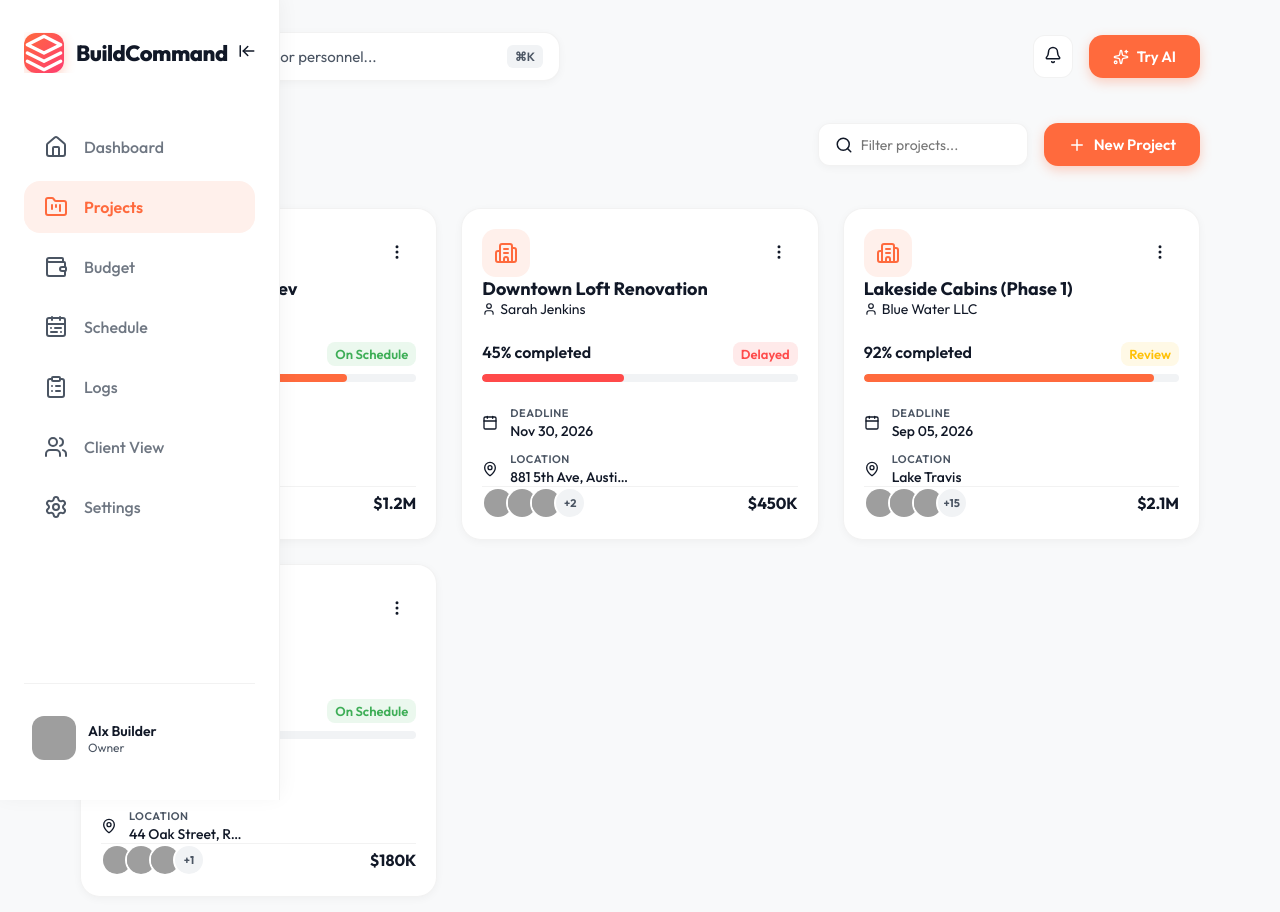
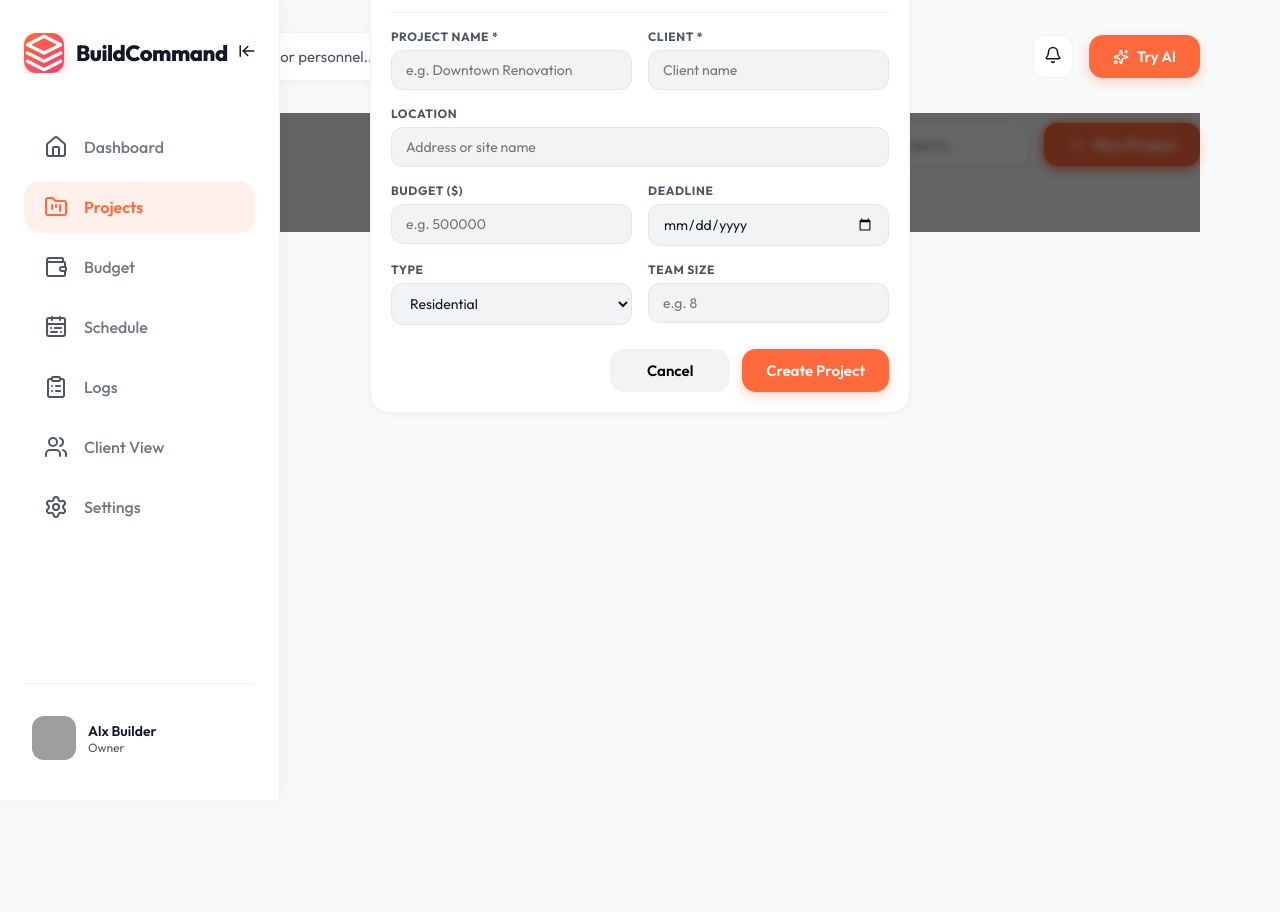
Before and after one commit to alx-ruiz/constructionapp, a React (Vite) app: page /projects in a window 1280 px wide. Both pictures are taken after a click on the button "New Project". Shown: the top 912 px of the page. After the commit the page ends 800 px from the top, so only its background shows below. Built offline with nearby package versions, Linux system fonts and the light colour scheme; grey boxes are pictures that could not be loaded.

Commit message:
Auto-publish: Mon Mar 23 19:41:42 CDT 2026

```diff
--- a/src/pages/Projects.css
+++ b/src/pages/Projects.css
@@ -133,3 +133,45 @@
   color: var(--text-secondary);
   z-index: 10;
 }
+
+.dropdown-wrapper {
+  position: relative;
+}
+
+.dropdown-menu {
+  position: absolute;
+  top: 100%;
+  right: 0;
+  background: var(--bg-secondary);
+  border: 1px solid var(--border-color);
+  border-radius: 12px;
+  box-shadow: 0 8px 32px rgba(0,0,0,0.15);
+  z-index: 100;
+  min-width: 140px;
+  padding: 4px;
+  overflow: hidden;
+}
+
+.dropdown-menu button {
+  display: flex;
+  align-items: center;
+  gap: 8px;
+  width: 100%;
+  padding: 10px 14px;
+  border: none;
+  background: none;
+  font-size: 14px;
+  font-family: inherit;
+  color: var(--text-primary);
+  cursor: pointer;
+  border-radius: 8px;
+  transition: background 0.15s;
+}
+
+.dropdown-menu button:hover {
+  background: var(--bg-tertiary);
+}
+
+.dropdown-menu button.text-danger {
+  color: var(--status-danger);
+}
--- a/src/pages/Projects.tsx
+++ b/src/pages/Projects.tsx
@@ -1,89 +1,134 @@
-import { MoreVertical, Calendar, User, MapPin, Building2, Plus, Search } from 'lucide-react';
+import { useState, useMemo } from 'react';
+import { MoreVertical, Calendar, User, MapPin, Building2, Plus, Search, Trash2, Edit3 } from 'lucide-react';
+import Modal from '../components/Modal';
+import { showToast } from '../components/Toast';
+import { getProjects, addProject, updateProject, deleteProject } from '../data/dataStore';
+import type { Project } from '../data/dataStore';
 import './Projects.css';
 
-const MOCK_PROJECTS = [
-  {
-    id: 1,
-    name: 'Modern Townhouse Dev',
-    client: 'Alx Builder Corp',
-    location: '124 Azure Way, Austin TX',
-    progress: 78,
-    status: 'On Schedule',
-    deadline: 'Oct 12, 2026',
-    budget: '$1.2M',
-    type: 'Residential',
-    teamSize: 12
-  },
-  {
-    id: 2,
-    name: 'Downtown Loft Renovation',
-    client: 'Sarah Jenkins',
-    location: '881 5th Ave, Austin TX',
-    progress: 45,
-    status: 'Delayed',
-    deadline: 'Nov 30, 2026',
-    budget: '$450K',
-    type: 'Renovation',
-    teamSize: 5
-  },
-  {
-    id: 3,
-    name: 'Lakeside Cabins (Phase 1)',
-    client: 'Blue Water LLC',
-    location: 'Lake Travis',
-    progress: 92,
-    status: 'Review',
-    deadline: 'Sep 05, 2026',
-    budget: '$2.1M',
-    type: 'New Build',
-    teamSize: 18
-  },
-  {
-    id: 4,
-    name: 'Suburban Extension',
-    client: 'The Millers',
-    location: '44 Oak Street, Round Rock TX',
-    progress: 15,
-    status: 'On Schedule',
-    deadline: 'Jan 15, 2027',
-    budget: '$180K',
-    type: 'Extension',
-    teamSize: 4
-  }
-];
+const PROJECT_TYPES = ['Residential', 'Renovation', 'New Build', 'Extension', 'Commercial', 'Other'];
+const STATUSES: Project['status'][] = ['On Schedule', 'Delayed', 'Review', 'Completed'];
 
 export default function Projects() {
+  const [projects, setProjects] = useState(getProjects);
+  const [search, setSearch] = useState('');
+  const [isModalOpen, setIsModalOpen] = useState(false);
+  const [editingProject, setEditingProject] = useState<Project | null>(null);
+  const [dropdownOpen, setDropdownOpen] = useState<string | null>(null);
+
+  // Form state
+  const [form, setForm] = useState({ name: '', client: '', location: '', budget: '', deadline: '', type: 'Residential', teamSize: '', status: 'On Schedule' as Project['status'], progress: '' });
+
+  const refresh = () => setProjects(getProjects());
+
+  const filtered = useMemo(() => {
+    if (!search.trim()) return projects;
+    const q = search.toLowerCase();
+    return projects.filter(p =>
+      p.name.toLowerCase().includes(q) ||
+      p.client.toLowerCase().includes(q) ||
+      p.location.toLowerCase().includes(q) ||
+      p.type.toLowerCase().includes(q)
+    );
+  }, [projects, search]);
+
+  const openCreate = () => {
+    setEditingProject(null);
+    setForm({ name: '', client: '', location: '', budget: '', deadline: '', type: 'Residential', teamSize: '', status: 'On Schedule', progress: '' });
+    setIsModalOpen(true);
+  };
+
+  const openEdit = (p: Project) => {
+    setEditingProject(p);
+    setForm({
+      name: p.name, client: p.client, location: p.location,
+      budget: String(p.budget), deadline: p.deadline, type: p.type,
+      teamSize: String(p.teamSize), status: p.status, progress: String(p.progress)
+    });
+    setDropdownOpen(null);
+    setIsModalOpen(true);
+  };
+
+  const handleSubmit = () => {
+    if (!form.name.trim() || !form.client.trim()) {
+      showToast('Project name and client are required.', 'error');
+      return;
+    }
+    if (editingProject) {
+      updateProject(editingProject.id, {
+        name: form.name, client: form.client, location: form.location,
+        budget: Number(form.budget) || 0, deadline: form.deadline, type: form.type,
+        teamSize: Number(form.teamSize) || 1, status: form.status,
+        progress: Math.min(100, Math.max(0, Number(form.progress) || 0)),
+      });
+      showToast(`"${form.name}" updated successfully.`);
+    } else {
+      addProject({
+        name: form.name, client: form.client, location: form.location,
+        budget: Number(form.budget) || 0, deadline: form.deadline, type: form.type,
+        teamSize: Number(form.teamSize) || 1, status: form.status,
+        progress: Math.min(100, Math.max(0, Number(form.progress) || 0)),
+      });
+      showToast(`"${form.name}" created successfully.`);
+    }
+    setIsModalOpen(false);
+    refresh();
+  };
+
+  const handleDelete = (p: Project) => {
+    setDropdownOpen(null);
+    if (confirm(`Delete "${p.name}"? This cannot be undone.`)) {
+      deleteProject(p.id);
+      showToast(`"${p.name}" deleted.`, 'info');
+      refresh();
+    }
+  };
+
+  const formatBudget = (b: number) => {
+    if (b >= 1_000_000) return `$${(b / 1_000_000).toFixed(1)}M`;
+    if (b >= 1_000) return `$${(b / 1_000).toFixed(0)}K`;
+    return `$${b}`;
+  };
+
   return (
     <div className="projects-wrapper animate-fade-in">
 
       <div className="flex justify-between items-center mb-8 flex-wrap gap-4">
         <div>
           <h2 className="text-secondary mb-2">Active Projects</h2>
-          <div className="text-xl font-bold">4 Projects In Progress</div>
+          <div className="text-xl font-bold">{filtered.length} Project{filtered.length !== 1 ? 's' : ''} In Progress</div>
         </div>
 
         <div className="flex gap-4">
           <div className="search-box">
              <Search size={18} className="text-secondary" />
-             <input type="text" placeholder="Filter projects..." />
+             <input type="text" placeholder="Filter projects..." value={search} onChange={e => setSearch(e.target.value)} />
           </div>
-          <button className="btn btn-primary">
+          <button className="btn btn-primary" onClick={openCreate}>
             <Plus size={18} /> New Project
           </button>
         </div>
       </div>
 
       <div className="projects-grid">
-        {MOCK_PROJECTS.map(project => (
+        {filtered.map(project => (
           <div key={project.id} className="card project-card">
 
             <div className="flex justify-between items-start mb-4">
               <div className="project-icon-box">
                 <Building2 size={24} className="text-brand" />
               </div>
-              <button className="btn-icon bg-transparent border-none">
-                <MoreVertical size={18} />
-              </button>
+              <div className="dropdown-wrapper">
+                <button className="btn-icon bg-transparent border-none" onClick={() => setDropdownOpen(dropdownOpen === project.id ? null : project.id)}>
+                  <MoreVertical size={18} />
+                </button>
+                {dropdownOpen === project.id && (
+                  <div className="dropdown-menu animate-fade-in">
+                    <button onClick={() => openEdit(project)}><Edit3 size={14} /> Edit</button>
+                    <button className="text-danger" onClick={() => handleDelete(project)}><Trash2 size={14} /> Delete</button>
+                  </div>
+                )}
+              </div>
             </div>
 
             <h3 className="project-title mb-1">{project.name}</h3>
@@ -94,7 +139,7 @@ export default function Projects() {
             <div className="progress-section mb-6">
               <div className="flex justify-between items-end mb-2">
                 <span className="font-semibold">{project.progress}% completed</span>
-                <span className={`pill ${project.status === 'On Schedule' ? 'success' : project.status === 'Delayed' ? 'danger' : 'warning'}`}>
+                <span className={`pill ${project.status === 'On Schedule' ? 'success' : project.status === 'Delayed' ? 'danger' : project.status === 'Completed' ? 'success' : 'warning'}`}>
                   {project.status}
                 </span>
               </div>
@@ -114,7 +159,7 @@ export default function Projects() {
                 <Calendar size={16} className="text-secondary" />
                 <div className="meta-text">
                   <span className="meta-label">Deadline</span>
-                  <span className="meta-value">{project.deadline}</span>
+                  <span className="meta-value">{new Date(project.deadline).toLocaleDateString('en-US', { month: 'short', day: 'numeric', year: 'numeric' })}</span>
                 </div>
               </div>
               <div className="meta-item">
@@ -130,7 +175,6 @@ export default function Projects() {
 
             <div className="flex justify-between items-center">
               <div className="team-avatars">
-                {/* Simulated team avatars overlap */}
                 <img src={`https://i.pravatar.cc/150?u=${project.id}1`} alt="T" />
                 <img src={`https://i.pravatar.cc/150?u=${project.id}2`} alt="T" />
                 <img src={`https://i.pravatar.cc/150?u=${project.id}3`} alt="T" />
@@ -138,13 +182,71 @@ export default function Projects() {
                    <div className="avatar-more">+{project.teamSize - 3}</div>
                 )}
               </div>
-              <div className="font-bold">{project.budget}</div>
+              <div className="font-bold">{formatBudget(project.budget)}</div>
             </div>
 
           </div>
         ))}
       </div>
 
+      {/* Create/Edit Modal */}
+      <Modal isOpen={isModalOpen} onClose={() => setIsModalOpen(false)} title={editingProject ? 'Edit Project' : 'New Project'}>
+        <div className="form-row">
+          <div className="form-group">
+            <label>Project Name *</label>
+            <input type="text" value={form.name} onChange={e => setForm(f => ({...f, name: e.target.value}))} placeholder="e.g. Downtown Renovation" />
+          </div>
+          <div className="form-group">
+            <label>Client *</label>
+            <input type="text" value={form.client} onChange={e => setForm(f => ({...f, client: e.target.value}))} placeholder="Client name" />
+          </div>
+        </div>
+        <div className="form-group">
+          <label>Location</label>
+          <input type="text" value={form.location} onChange={e => setForm(f => ({...f, location: e.target.value}))} placeholder="Address or site name" />
+        </div>
+        <div className="form-row">
+          <div className="form-group">
+            <label>Budget ($)</label>
+            <input type="number" value={form.budget} onChange={e => setForm(f => ({...f, budget: e.target.value}))} placeholder="e.g. 500000" />
+          </div>
+          <div className="form-group">
+            <label>Deadline</label>
+            <input type="date" value={form.deadline} onChange={e => setForm(f => ({...f, deadline: e.target.value}))} />
+          </div>
+        </div>
+        <div className="form-row">
+          <div className="form-group">
+            <label>Type</label>
+            <select value={form.type} onChange={e => setForm(f => ({...f, type: e.target.value}))}>
+              {PROJECT_TYPES.map(t => <option key={t} value={t}>{t}</option>)}
+            </select>
+          </div>
+          <div className="form-group">
+            <label>Team Size</label>
+            <input type="number" value={form.teamSize} onChange={e => setForm(f => ({...f, teamSize: e.target.value}))} placeholder="e.g. 8" />
+          </div>
+        </div>
+        {editingProject && (
+          <div className="form-row">
+            <div className="form-group">
+              <label>Status</label>
+              <select value={form.status} onChange={e => setForm(f => ({...f, status: e.target.value as Project['status']}))}>
+                {STATUSES.map(s => <option key={s} value={s}>{s}</option>)}
+              </select>
+            </div>
+            <div className="form-group">
+              <label>Progress (%)</label>
+              <input type="number" min="0" max="100" value={form.progress} onChange={e => setForm(f => ({...f, progress: e.target.value}))} />
+            </div>
+          </div>
+        )}
+        <div className="form-actions">
+          <button className="btn bg-bg-tertiary border border-color" onClick={() => setIsModalOpen(false)}>Cancel</button>
+          <button className="btn btn-primary" onClick={handleSubmit}>{editingProject ? 'Save Changes' : 'Create Project'}</button>
+        </div>
+      </Modal>
+
     </div>
   );
 }
```
